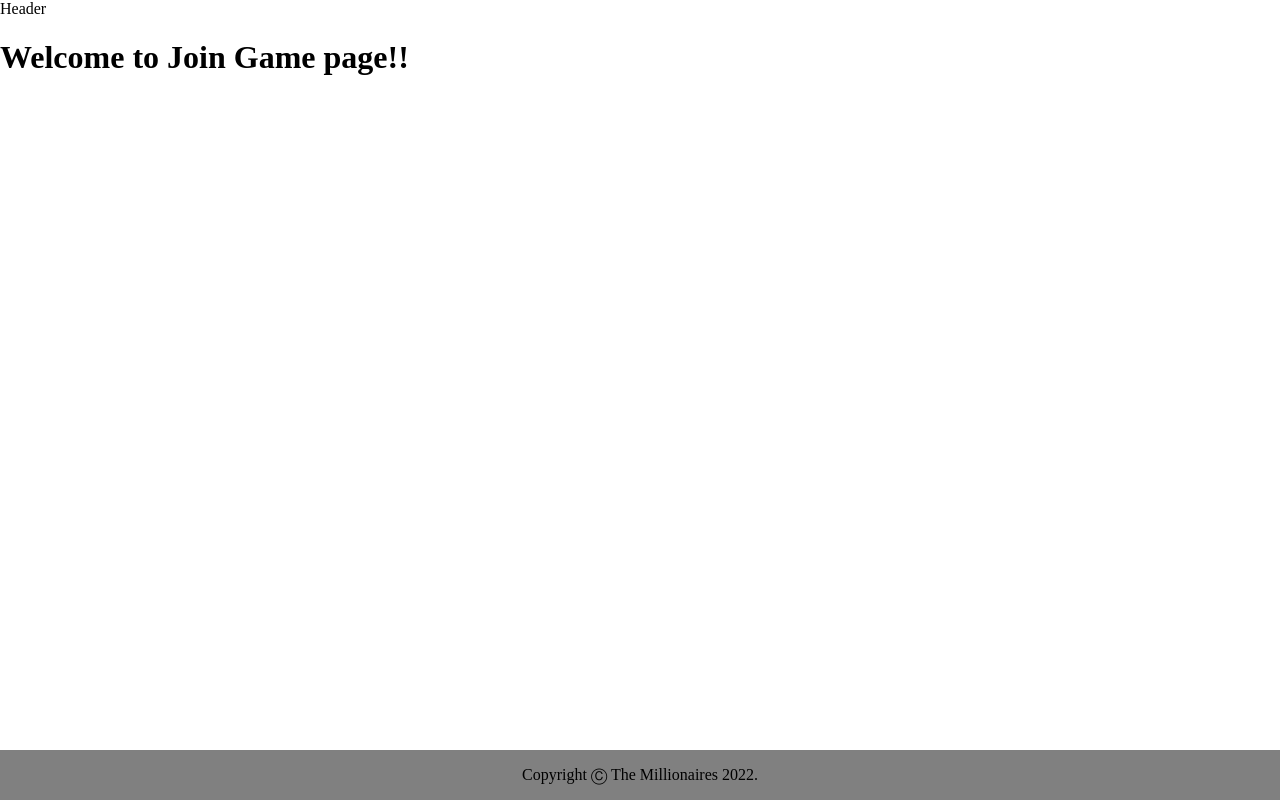
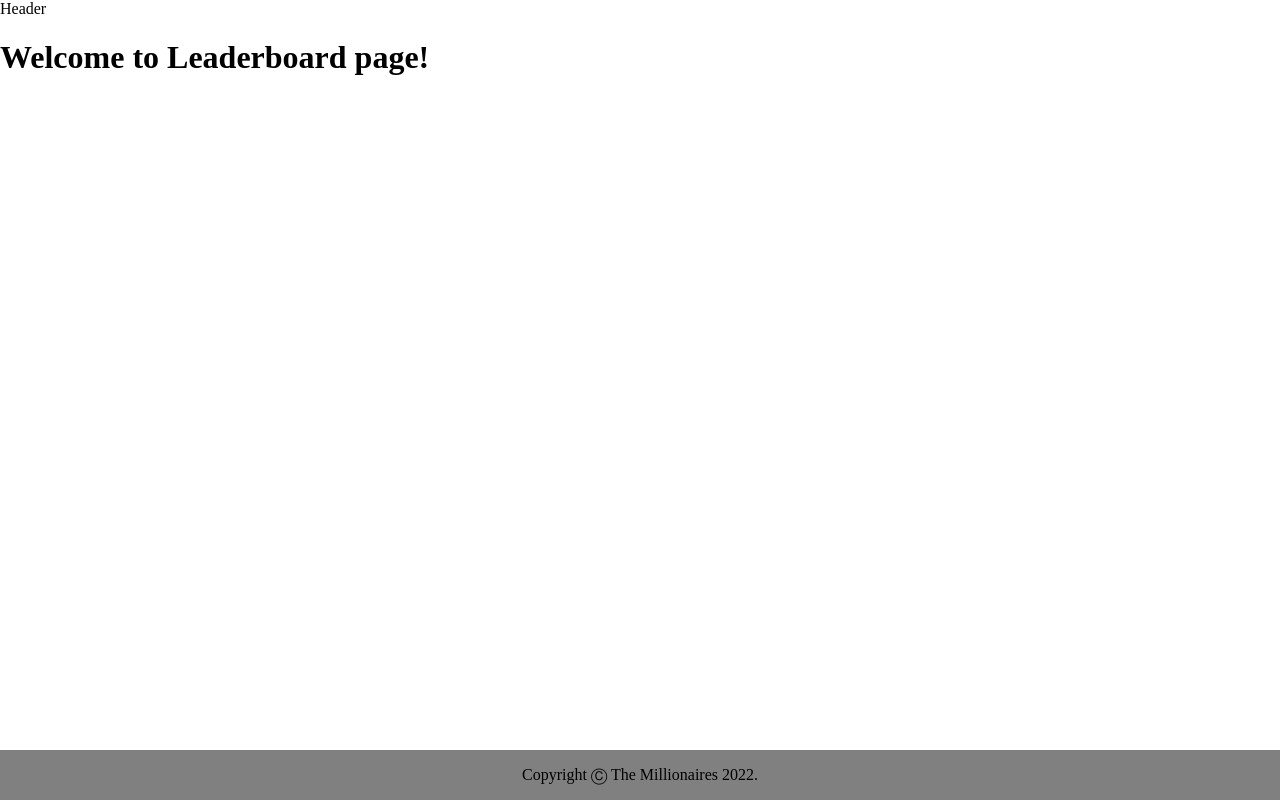
Before and after one commit to azotamiota/utility-billionaire, a React (Vite) app: page /leaderboard in a window 1280 px wide. Built offline with nearby package versions, Linux system fonts and the light colour scheme.

Commit message:
update Leaderboard

```diff
--- a/src/pages/Leaderboard/index.jsx
+++ b/src/pages/Leaderboard/index.jsx
@@ -1,10 +1,10 @@
 import React from 'react'
 import styles from './index.module.css'
 
-function JoinGame() {
+function Leaderboard() {
   return (
-    <div><h1>Welcome to Join Game page!!</h1></div>
+    <div><h1>Welcome to Leaderboard page!</h1></div>
   )
 }
 
-export default JoinGame
+export default Leaderboard
```
